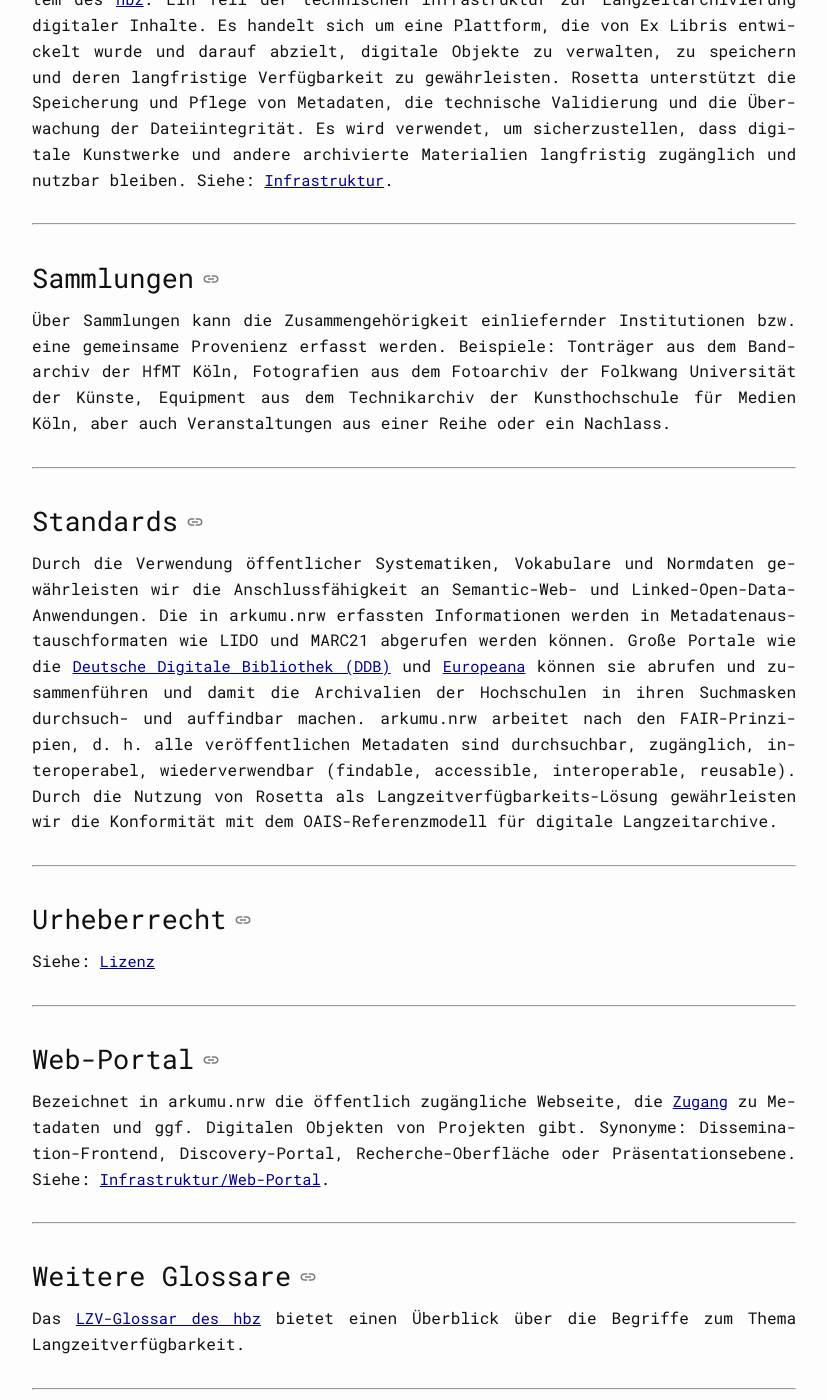
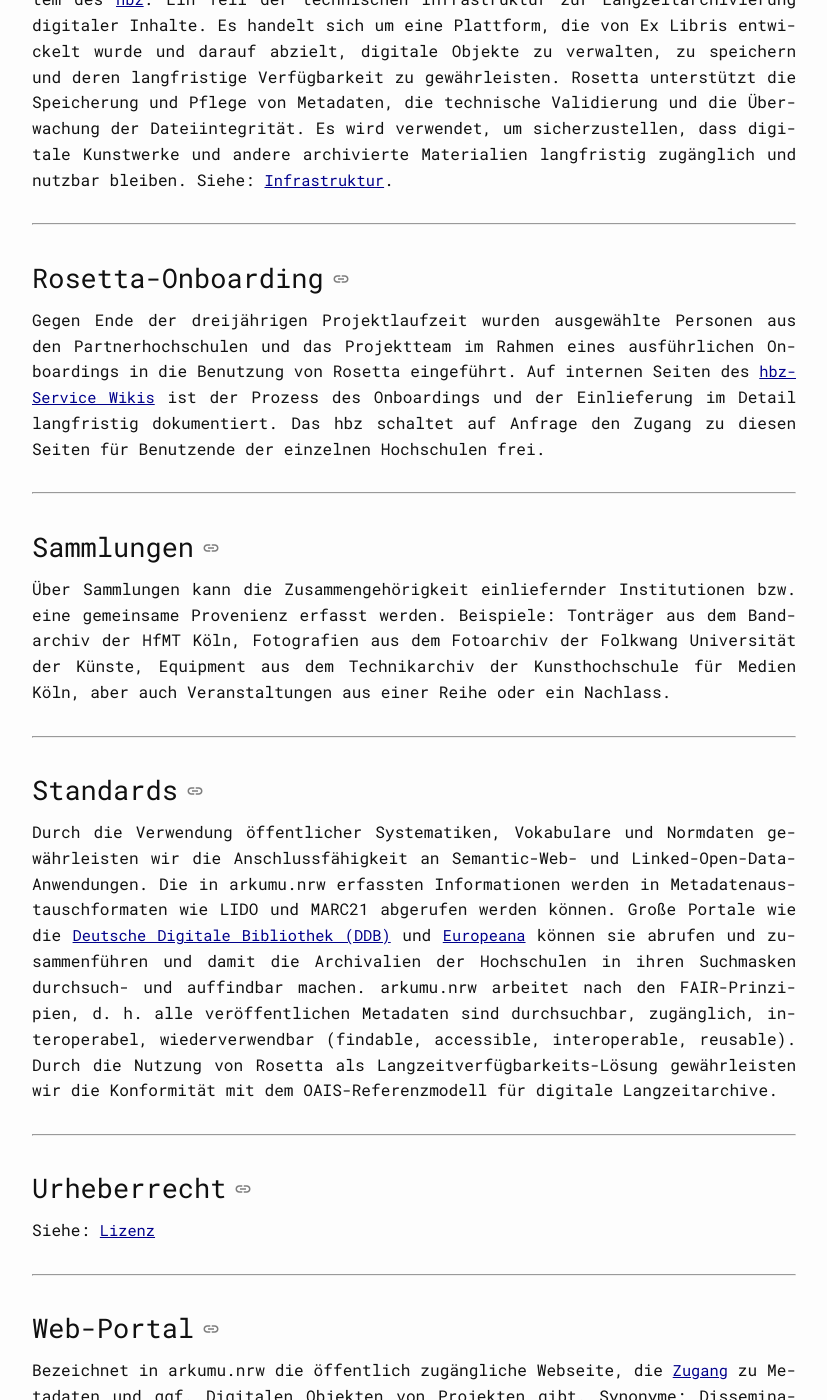
Before and after one commit to arkumu/arkumu.github.io, a Jekyll site: the page built from ressourcen/a-bis-z.markdown, in a window 1280 px wide and 1400 px high, scrolled down 7272 px. Shown: the whole window, without its empty margins (159-986 px from the left). Built offline with Jekyll 4.4.1, drawn with Linux system fonts in a browser that asks for light colours; a script that is not in the unit is left out; some of the changed text lies outside the part shown.

Commit message:
update Infrastruktur, A-Z

```diff
--- a/ressourcen/a-bis-z.markdown
+++ b/ressourcen/a-bis-z.markdown
@@ -15,7 +15,7 @@ order: 2.7
 **N:** [Normdaten](/ressourcen/a-bis-z.html#normdaten)
 **O:** [Organisationseinheit](/ressourcen/a-bis-z.html#organisationseinheit), [Ort](/ressourcen/a-bis-z.html#ort)
 **P:** [Physisches Objekt](/ressourcen/a-bis-z.html#physisches-objekt), [Projekt](/ressourcen/a-bis-z.html#projekt)
-**R:** [Rechte](/ressourcen/a-bis-z.html#rechte), [Retrieval](/ressourcen/a-bis-z.html#retrieval), [Rolle](/ressourcen/a-bis-z.html#rolle), [Rosetta-Backend](/ressourcen/a-bis-z.html#rosetta-backend)
+**R:** [Rechte](/ressourcen/a-bis-z.html#rechte), [Retrieval](/ressourcen/a-bis-z.html#retrieval), [Rolle](/ressourcen/a-bis-z.html#rolle), [Rosetta-Backend](/ressourcen/a-bis-z.html#rosetta-backend), [Rosetta-Onboarding](/ressourcen/a-bis-z.html#rosetta-onboarding)
 **S:** [Sammlungen](/ressourcen/a-bis-z.html#sammlungen), [Standards](/ressourcen/a-bis-z.html#standards)
 **U:** [Urheberrecht](/ressourcen/a-bis-z.html#urheberrecht)
 **W:** [Web-Portal](/ressourcen/a-bis-z.html#web-portal), [Weitere Glossare](/ressourcen/a-bis-z.html#weitere-glossare), [Werkverzeichnis](/ressourcen/a-bis-z.html#werkverzeichnis)
@@ -159,6 +159,12 @@ Das Rosetta-Backend ist die grafische Benutzeroberfläche für das Rosetta-Syste
 
 ----
 
+### Rosetta-Onboarding
+
+Gegen Ende der dreijährigen Projektlaufzeit wurden ausgewählte Personen aus den Partnerhochschulen und das Projektteam im Rahmen eines ausführlichen Onboardings in die Benutzung von Rosetta eingeführt. Auf internen Seiten des [hbz-Service Wikis](https://service-wiki.hbz-nrw.de/spaces/LLZV/overview) ist der Prozess des Onboardings und der Einlieferung im Detail langfristig dokumentiert. Das hbz schaltet auf Anfrage den Zugang zu diesen Seiten für Benutzende der einzelnen Hochschulen frei.
+
+----
+
 ### Sammlungen
 Über Sammlungen kann die Zusammengehörigkeit einliefernder Institutionen bzw. eine gemeinsame Provenienz erfasst werden.
 Beispiele: Tonträger aus dem Bandarchiv der HfMT Köln, Fotografien aus dem Fotoarchiv der Folkwang Universität der Künste, Equipment aus dem Technikarchiv der Kunsthochschule für Medien Köln, aber auch Veranstaltungen aus einer Reihe oder ein Nachlass.
@@ -176,10 +182,9 @@ Siehe: [Lizenz](/ressourcen/a-bis-z.html#lizenz)
 ----
 
 ### Web-Portal
-Bezeichnet in arkumu.nrw die öffentlich zugängliche Webseite, die [Zugang](/ressourcen/a-bis-z.html#zugang) zu Metadaten und ggf. Digitalen Objekten von Projekten gibt. Synonyme: Dissemination-Frontend, Discovery-Portal, Recherche-Oberfläche oder Präsentationsebene. Siehe: [Infrastruktur/Web-Portal](/documentation/infrastructure#web-portal).
+Bezeichnet in arkumu.nrw die öffentlich zugängliche Webseite, die [Zugang](/ressourcen/a-bis-z.html#zugang) zu Metadaten und ggf. Digitalen Objekten von Projekten gibt. Synonyme: Dissemination-Frontend, Discovery-Portal, Recherche-Oberfläche oder Präsentationsebene. Im internen System des Web- und Arbeitsrepositoriums wird der Begriff catalog verwendet. Siehe: [Infrastruktur/Web-Portal](/documentation/infrastructure#web-portal).
 
 ----
-
 
 ### Weitere Glossare
 Das [LZV-Glossar des hbz](https://service-wiki.hbz-nrw.de/pages/viewpage.action?pageId=565936255) bietet einen Überblick über die Begriffe zum Thema Langzeitverfügbarkeit.
```
Also changed, not shown: dokumentation/infrastruktur.markdown (+18 -13 lines).
